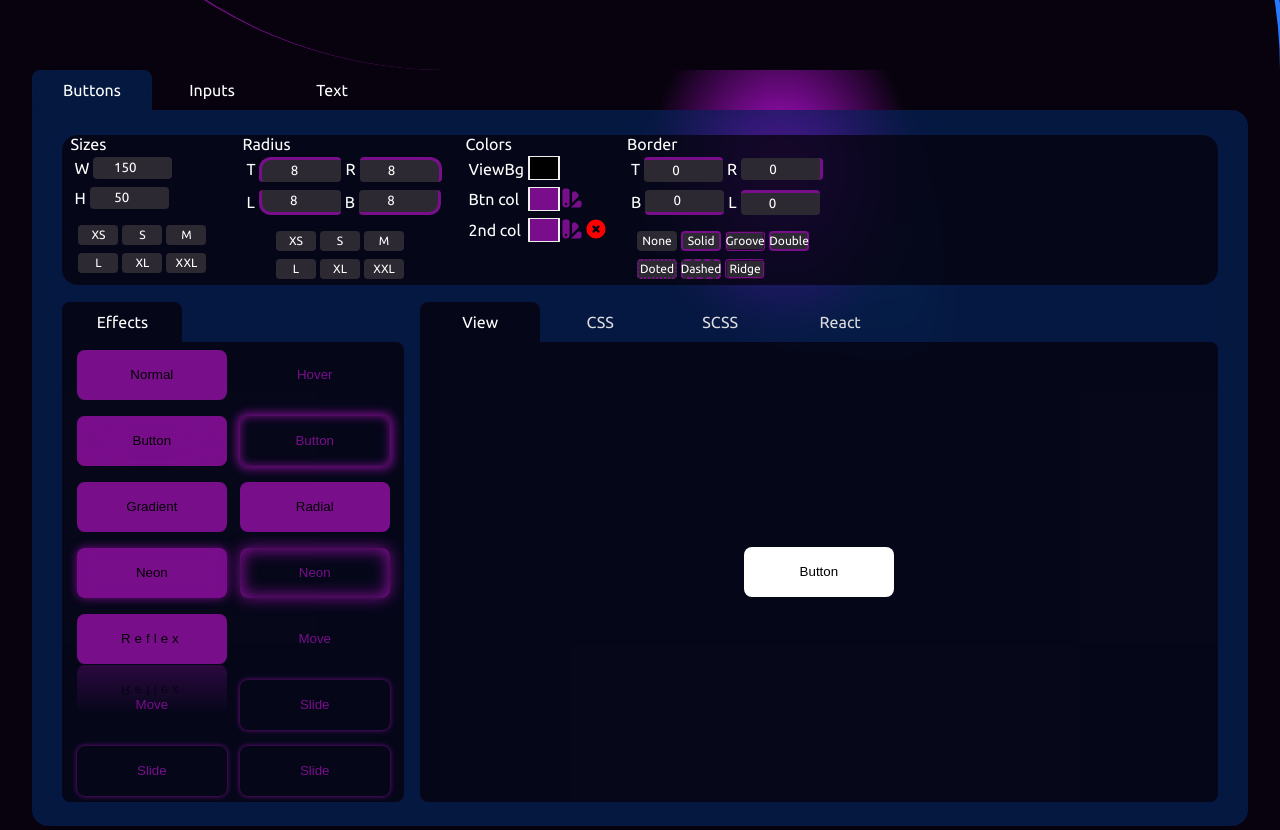
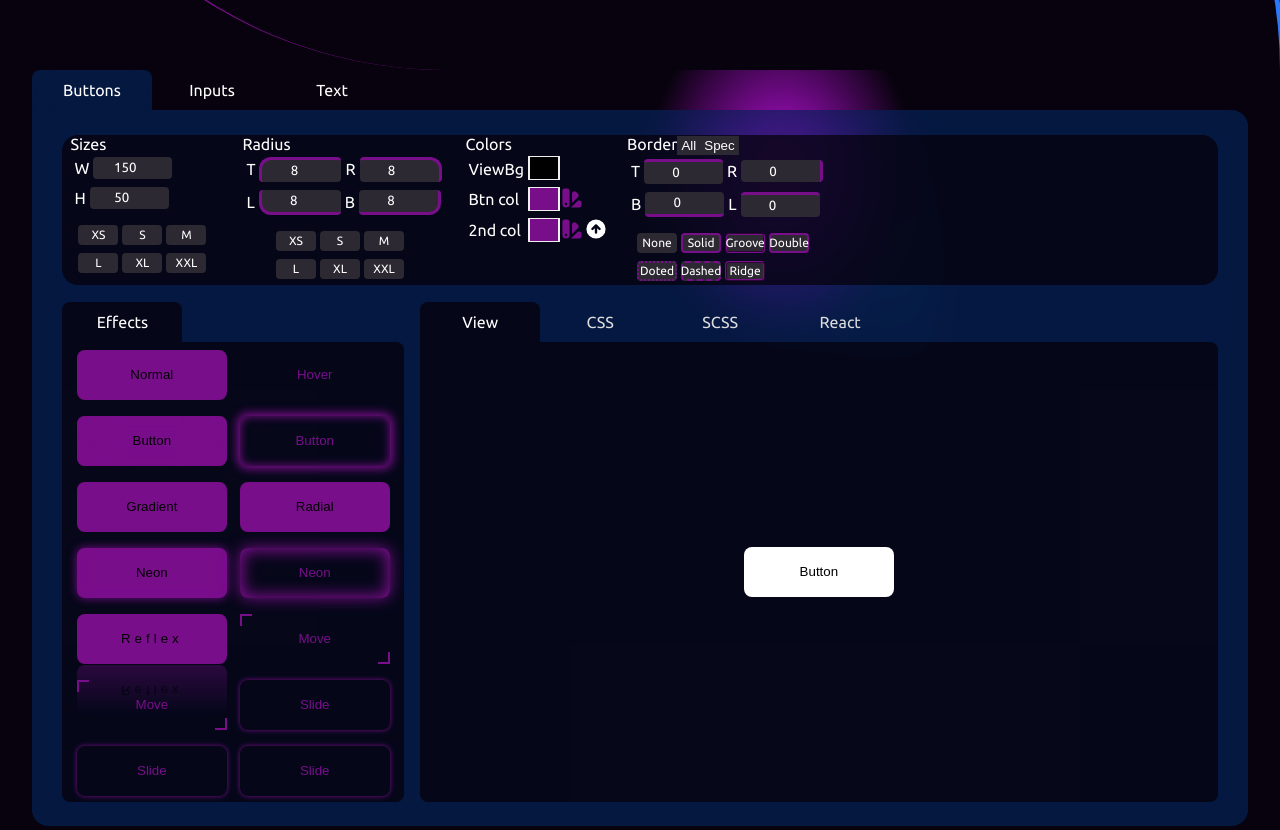
Before and after one commit to ArexSpeed/neograd, a React (Vite) app: page / in a window 1280 px wide. Shown: the part 380-1210 px from the top of the page. Built offline with nearby package versions, Linux system fonts and the light colour scheme.

Commit message:
color setting to useState and useEffect

```diff
--- a/src/components/Effects/EffectsButtons.jsx
+++ b/src/components/Effects/EffectsButtons.jsx
@@ -121,9 +121,9 @@ const EffectsButtons = () => {
           bgSecondary={button.colors.c2}
           width="150px"
           height="50px"
-          borderStyle={`${button.border.type}`}
-          border={`${button.border.top}px ${button.border.right}px ${button.border.bottom}px ${button.border.left}px`}
-          radius={`${button.radius.top}px ${button.radius.right}px ${button.radius.bottom}px ${button.radius.left}px`}
+          borderStyle={`${button.border.type !== 'none' ? button.border.type : 'solid'}`}
+          border={`2px`}
+          radius={`0px`}
           onClick={() => dispatch(setButtonName('border-move'))}
         >
           Move
@@ -133,9 +133,9 @@ const EffectsButtons = () => {
           bgSecondary={button.colors.c2}
           width="150px"
           height="50px"
-          borderStyle={`${button.border.type}`}
-          border={`${button.border.top}px ${button.border.right}px ${button.border.bottom}px ${button.border.left}px`}
-          radius={`${button.radius.top}px ${button.radius.right}px ${button.radius.bottom}px ${button.radius.left}px`}
+          borderStyle={`${button.border.type !== 'none' ? button.border.type : 'solid'}`}
+          border={`2px`}
+          radius={`0px`}
           onClick={() => dispatch(setButtonName('border-move-light'))}
         >
           Move
--- a/src/components/SettingsNav/Buttons.jsx
+++ b/src/components/SettingsNav/Buttons.jsx
@@ -1,4 +1,4 @@
-import { useState } from 'react';
+import { useState, useEffect } from 'react';
 import { useDispatch, useSelector } from 'react-redux';
 import { getButtonSettings, setSizes, setAllSizes, setRadius, setAllRadius, setColors, setBorder } from '../../context/slices/buttonSettings';
 import ColorPallete from './ColorPallete';
@@ -8,6 +8,17 @@ const SettingsNavButtons = () => {
   const button = useSelector(getButtonSettings);
   const [openPallete1, setOpenPallete1] = useState(false);
   const [openPallete2, setOpenPallete2] = useState(false);
+  const [inputColor1, setInputColor1] = useState(button.colors.c1);
+  const [inputColor2, setInputColor2] = useState(button.colors.c2);
+  const [borderOption, setBorderOption] = useState('Spec');
+
+  //useEffect for setInput cause if add only onChange or onBlur then after clicking on pallete the value did not change, and just onChange is working very slow cause all items have to change
+  useEffect(() => {
+    setInputColor1(button.colors.c1)
+  }, [button.colors.c1]);
+  useEffect(() => {
+    setInputColor2(button.colors.c2)
+  }, [button.colors.c2]);
 
   return (
     <div className="settingsNav">
@@ -186,12 +197,25 @@ const SettingsNavButtons = () => {
             <td>
               <input
                 type="color"
-              defaultValue={button.colors.c1}
+                value={inputColor1}
+                onChange={(e) => setInputColor1(e.target.value)}
                 onBlur={(e) =>
                   dispatch(setColors({ type: "c1", value: e.target.value }))
                 }
               />
-              <svg className="color-icon" onClick={() => setOpenPallete1(!openPallete1)} fill={button.colors.c1} viewBox="0 0 20 20" xmlns="http://www.w3.org/2000/svg"><path fillRule="evenodd" d="M4 2a2 2 0 00-2 2v11a3 3 0 106 0V4a2 2 0 00-2-2H4zm1 14a1 1 0 100-2 1 1 0 000 2zm5-1.757l4.9-4.9a2 2 0 000-2.828L13.485 5.1a2 2 0 00-2.828 0L10 5.757v8.486zM16 18H9.071l6-6H16a2 2 0 012 2v2a2 2 0 01-2 2z" clipRule="evenodd" /></svg>
+              <svg
+                className="color-icon"
+                onClick={() => setOpenPallete1(!openPallete1)}
+                fill={button.colors.c1}
+                viewBox="0 0 20 20"
+                xmlns="http://www.w3.org/2000/svg"
+              >
+                <path
+                  fillRule="evenodd"
+                  d="M4 2a2 2 0 00-2 2v11a3 3 0 106 0V4a2 2 0 00-2-2H4zm1 14a1 1 0 100-2 1 1 0 000 2zm5-1.757l4.9-4.9a2 2 0 000-2.828L13.485 5.1a2 2 0 00-2.828 0L10 5.757v8.486zM16 18H9.071l6-6H16a2 2 0 012 2v2a2 2 0 01-2 2z"
+                  clipRule="evenodd"
+                />
+              </svg>
             </td>
           </tr>
           <tr>
@@ -199,22 +223,71 @@ const SettingsNavButtons = () => {
             <td>
               <input
                 type="color"
-              defaultValue={button.colors.c2}
+                value={inputColor2}
+                onChange={(e) => setInputColor2(e.target.value)}
                 onBlur={(e) =>
                   dispatch(setColors({ type: "c2", value: e.target.value }))
                 }
               />
-            <svg className="color-icon" onClick={() => setOpenPallete2(!openPallete2)} fill={button.colors.c2} viewBox="0 0 20 20" xmlns="http://www.w3.org/2000/svg"><path fillRule="evenodd" d="M4 2a2 2 0 00-2 2v11a3 3 0 106 0V4a2 2 0 00-2-2H4zm1 14a1 1 0 100-2 1 1 0 000 2zm5-1.757l4.9-4.9a2 2 0 000-2.828L13.485 5.1a2 2 0 00-2.828 0L10 5.757v8.486zM16 18H9.071l6-6H16a2 2 0 012 2v2a2 2 0 01-2 2z" clipRule="evenodd" /></svg>
-            <svg className="color-icon" fill="red" viewBox="0 0 20 20" xmlns="http://www.w3.org/2000/svg"><path fillRule="evenodd" d="M10 18a8 8 0 100-16 8 8 0 000 16zM8.707 7.293a1 1 0 00-1.414 1.414L8.586 10l-1.293 1.293a1 1 0 101.414 1.414L10 11.414l1.293 1.293a1 1 0 001.414-1.414L11.414 10l1.293-1.293a1 1 0 00-1.414-1.414L10 8.586 8.707 7.293z" clipRule="evenodd" /></svg>
+              <svg
+                className="color-icon"
+                onClick={() => setOpenPallete2(!openPallete2)}
+                fill={button.colors.c2}
+                viewBox="0 0 20 20"
+                xmlns="http://www.w3.org/2000/svg"
+              >
+                <path
+                  fillRule="evenodd"
+                  d="M4 2a2 2 0 00-2 2v11a3 3 0 106 0V4a2 2 0 00-2-2H4zm1 14a1 1 0 100-2 1 1 0 000 2zm5-1.757l4.9-4.9a2 2 0 000-2.828L13.485 5.1a2 2 0 00-2.828 0L10 5.757v8.486zM16 18H9.071l6-6H16a2 2 0 012 2v2a2 2 0 01-2 2z"
+                  clipRule="evenodd"
+                />
+              </svg>
+              <svg
+                className="color-icon"
+                onClick={() =>
+                  dispatch(setColors({ type: "c2", value: button.colors.c1 }))
+                }
+                fill="white"
+                viewBox="0 0 20 20"
+                xmlns="http://www.w3.org/2000/svg"
+              >
+                <path
+                  fillRule="evenodd"
+                  d="M10 18a8 8 0 100-16 8 8 0 000 16zm3.707-8.707l-3-3a1 1 0 00-1.414 0l-3 3a1 1 0 001.414 1.414L9 9.414V13a1 1 0 102 0V9.414l1.293 1.293a1 1 0 001.414-1.414z"
+                  clipRule="evenodd"
+                />
+              </svg>
             </td>
           </tr>
         </table>
-        {openPallete1 && (<ColorPallete type='c1' setOpenPallete={setOpenPallete1} />)}
-        {openPallete2 && (<ColorPallete type='c2' setOpenPallete={setOpenPallete2} />)}
+        {openPallete1 && (
+          <ColorPallete type="c1" setOpenPallete={setOpenPallete1} />
+        )}
+        {openPallete2 && (
+          <ColorPallete type="c2" setOpenPallete={setOpenPallete2} />
+        )}
       </section>
       {/* Border */}
       <section className="col">
-        <div className="settingsNav__title">Border</div>
+        <div className="settingsNav__title">
+          Border
+          <button className="settingsNav__title-button" onClick={() => setBorderOption('All')}>All</button>
+          <button className="settingsNav__title-button" onClick={() => setBorderOption('Spec')}>Spec</button>
+        </div>
+        {borderOption === "All" ? (
+          <div className="row">
+            <span className="settingsNav__span">W</span>
+            <input
+              type="number"
+              className="settingsNav__input border-top"
+              value={button.border.top}
+              onChange={(e) =>
+                dispatch(setBorder({ type: "top", value: e.target.value }))
+              }
+            />
+          </div>
+        ) : (
+          <>
             <div className="row">
               <span className="settingsNav__span">T</span>
               <input
@@ -255,6 +328,9 @@ const SettingsNavButtons = () => {
                 }
               />
             </div>
+          </>
+        )}
+
         <div className="col">
           <div className="row">
             <button
--- a/src/styles/SettingsNav.scss
+++ b/src/styles/SettingsNav.scss
@@ -10,6 +10,14 @@
     font-size: 16px;
     text-align: left;
     width: 100%;
+    &-button {
+      padding: 2px 4px;
+      border: none;
+      background: #2D2932;
+      color: #fff;
+      outline: none;
+      cursor: pointer;
+    }
   }
   &__span {
     padding: 0 4px;
```
Lines whose indentation alone changed are shown as unchanged.
